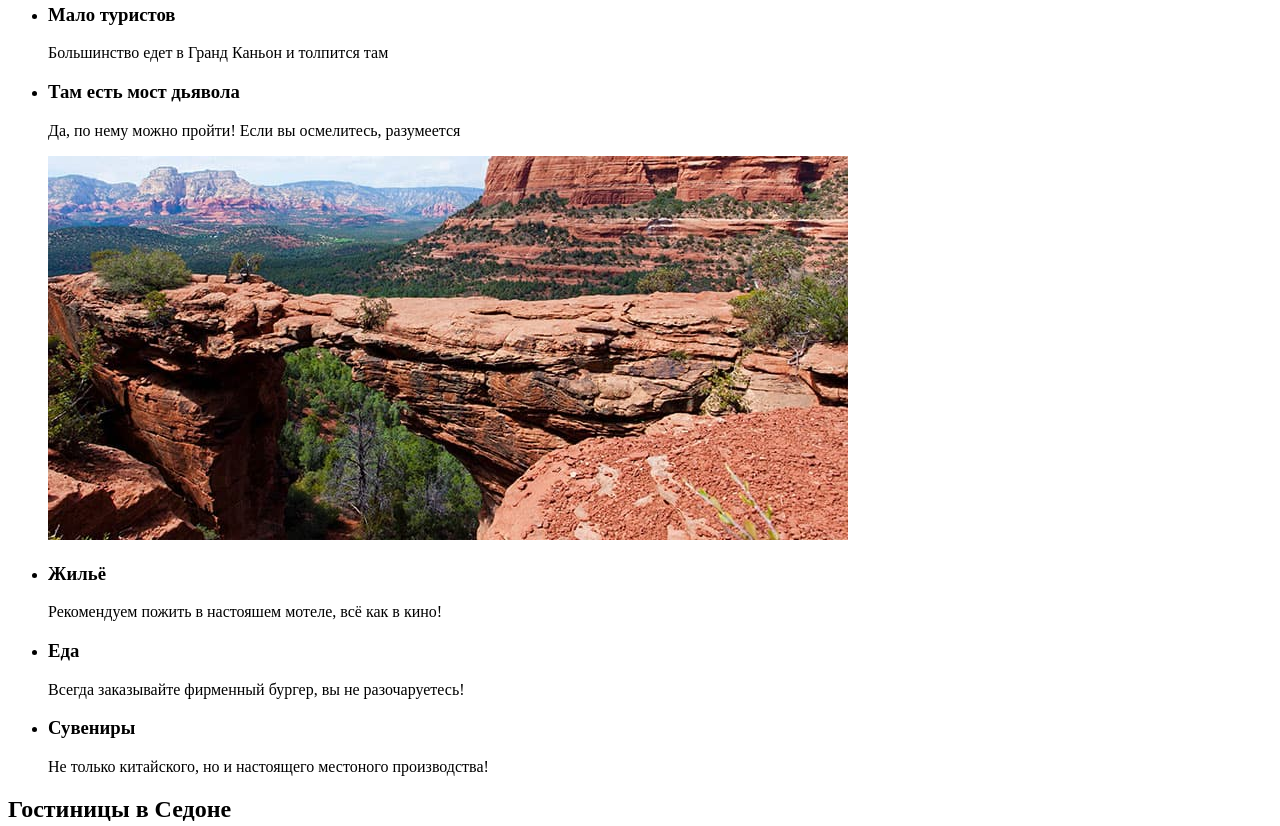
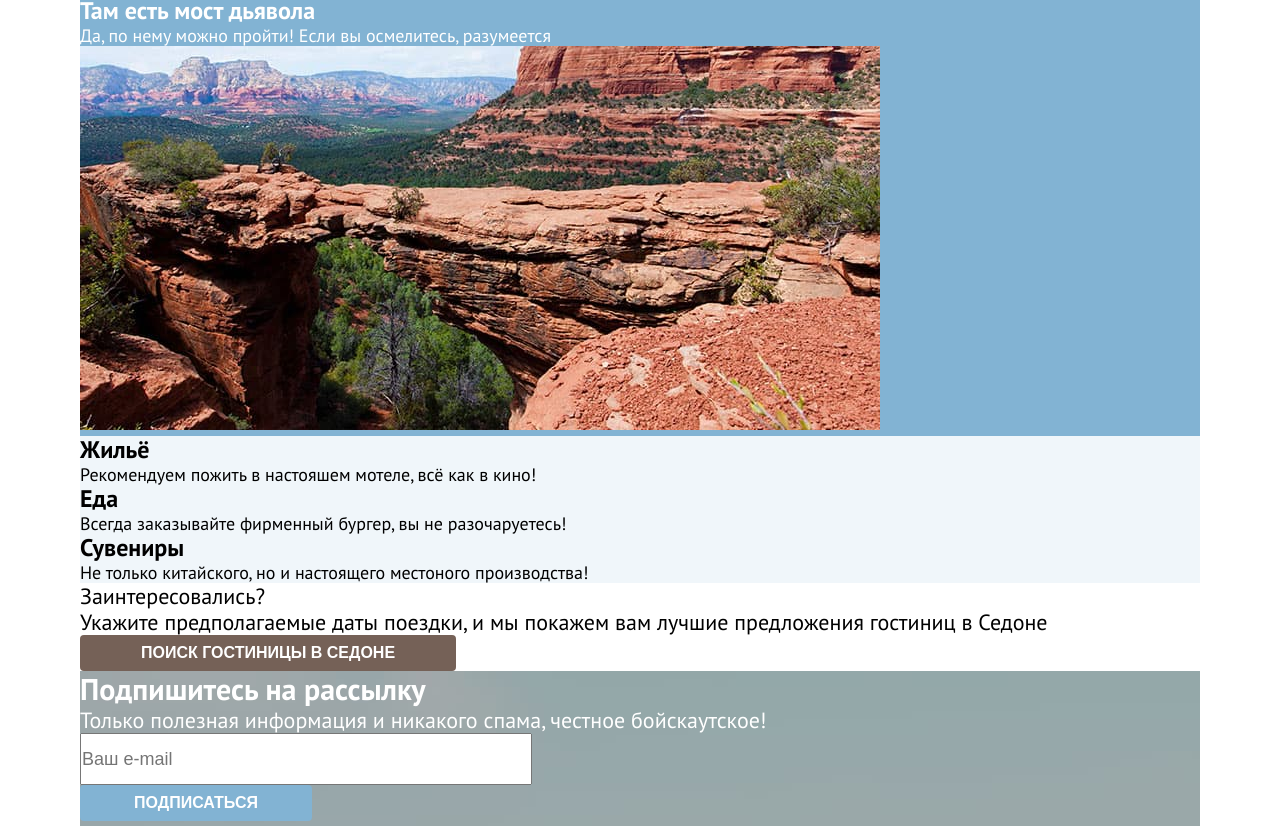
Before and after one commit to kentkanta/236403-sedona-35, a plain HTML site: page index.html in a window 1280 px wide. Shown: the part 1394-2220 px from the top of the page. Drawn offline with Linux system fonts and the light colour scheme.

Commit message:
Добавляет черновой вариант стилей для домашней работы №4

```diff
--- a/index.html
+++ b/index.html
@@ -5,6 +5,7 @@
     <meta charset="UTF-8" />
     <meta name="viewport" content="width=device-width, initial-scale=1" />
     <title>HTML Academy: Седона</title>
+    <link rel="stylesheet" href="styles.css" rel="stylesheet">
   </head>
 
   <body>
--- /dev/null
+++ b/styles.css
@@ -0,0 +1,211 @@
+/* Подключение внешних шрифтов */
+@font-face {
+  font-family: "PT Sans";
+  src: url(fonts/ptsans-400.woff2) format('woff2');
+  font-style: normal;
+  font-weight: 400;
+  font-display: swap;
+}
+
+@font-face {
+  font-family: "PT Sans";
+  src: url(fonts/ptsans-700.woff2);
+  font-style: bold;
+  font-weight: 700;
+  font-display: swap;
+}
+
+/* Сброс отступов (внешних и внутренних) у всех элементов, установка box-sizing белого человека */
+
+* {
+  margin: 0;
+  padding: 0;
+  box-sizing: border-box;
+}
+
+/* Стили для всей страницы */
+body {
+  width: 1200px;
+  margin: 0 auto;
+  padding: 0 40px;
+  font-family: "PT Sans", sans-serif;
+  font-size: 22px;
+  font-style: normal;
+  font-weight: 400;
+  color: #000;
+  background-color: #fff;
+}
+
+/* Стили для повторяющихся элементов */
+
+.button {
+  display: block;
+  font-weight: 700;
+  font-size: 16px;
+  line-height: 20px;
+  border-radius: 4px;
+  text-align: center;
+  text-transform: uppercase;
+  border-width: 0;
+}
+
+ul,
+ol {
+  list-style: none;
+}
+
+.visually-hidden {
+  position: absolute;
+  clip: rect(1px, 1px, 1px, 1px);
+  padding: 0;
+  border: 0;
+  height: 1px;
+  width: 1px;
+  overflow: hidden;
+}
+
+
+
+/* Стили для main-header */
+
+.main-header a {
+  font-weight: 700;
+  font-size: 20px;
+  line-height: 24px;
+  text-decoration: none;
+  color: #000;
+
+}
+
+.main-header .button {
+  width: 160px;
+  background-color: #756157;
+  color: #fff;
+  padding: 8px 0;
+  font-size: 16px;
+}
+
+/* Стили для промо-блока */
+
+.promo {
+  background-image: url('img/bitmap/promo-background.jpg');
+  background-repeat: no-repeat;
+  min-height: 485px;
+}
+
+/* Стили для блока преимуществ */
+
+.advantages-title {
+  font-size: 30px;
+  line-height: 36px;
+  font-style: bold;
+}
+
+.attractions .img-item {
+  background-color: #82B3D3;
+}
+
+.attractions .text-item {
+  background-color: rgba(131, 179, 211, 0.12);
+}
+
+.attractions .img-item h3 {
+  font-size: 24px;
+  line-height: 28px;
+  color: #fff;
+}
+
+.attractions .img-item p {
+  font-size: 18px;
+  line-height: 21px;
+  color: #fff;
+}
+
+.attractions .text-item h3 {
+  font-size: 24px;
+  line-height: 28px;
+  color: #000;
+}
+
+.attractions .text-item p {
+  font-size: 18px;
+  line-height: 21px;
+  color: #000;
+}
+
+.benefits .advantages-item {
+  background-color: rgba(131, 179, 211, 0.12);
+}
+
+.benefits h3 {
+  font-size: 24px;
+  line-height: 28px;
+}
+
+.benefits p {
+  font-size: 18px;
+  line-height: 21px;
+}
+
+/* Стили для секции с открытием модального окна (section.search) */
+
+.search h3 {
+  font-size: 30px;
+  line-height: 36px;
+}
+
+.search p {
+  font-size: 22px;
+  line-height: 26px;
+}
+
+.search .button {
+  background-color: #756157;
+  width: 376px;
+  padding: 8px 0;
+  color: #fff;
+}
+
+.subscription {
+  background-image: url('img/bitmap/subscription-background.jpg');
+  background-repeat: no-repeat;
+  min-height: 415px;
+  color: #fff;
+}
+
+.subscription .subscription-title-text {
+  font-weight: bold;
+  font-size: 30px;
+  line-height: 36px;
+  color: #fff;
+}
+
+.subscription .subscription-text {
+  font-size: 22px;
+  line-height: 26px;
+  color: #fff;
+}
+
+.subscription input[type="email"] {
+  width: 452px;
+  padding: 12px 0;
+  font-size: 18px;
+  line-height: 24px;
+
+}
+
+.subscription .button {
+  width: 232px;
+  padding: 8px 0;
+  background-color: #82B3D3;
+  color: #fff;
+}
+
+
+/* Стили для  подвала (main-footer)*/
+
+.main-footer .number {
+  font-weight: 400px;
+  font-size: 40px;
+  color: #000;
+}
```
Also changed, not shown: img/bitmap/subscription-background.jpg (renamed from img/bitmap/search-background.jpg).
